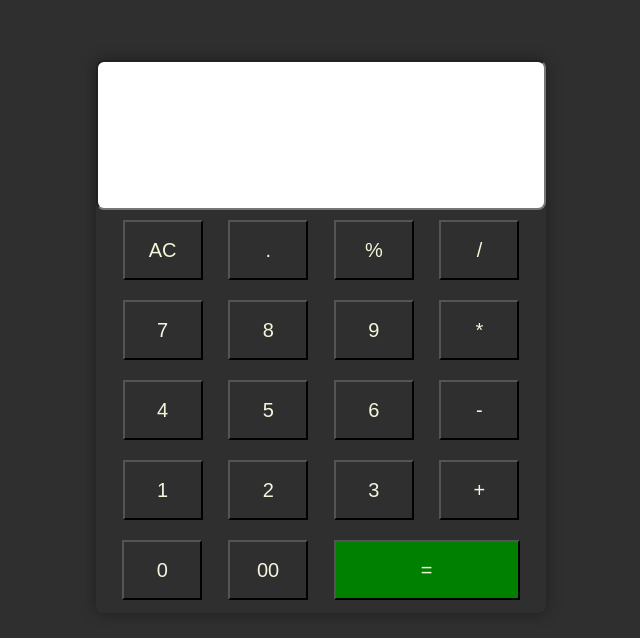
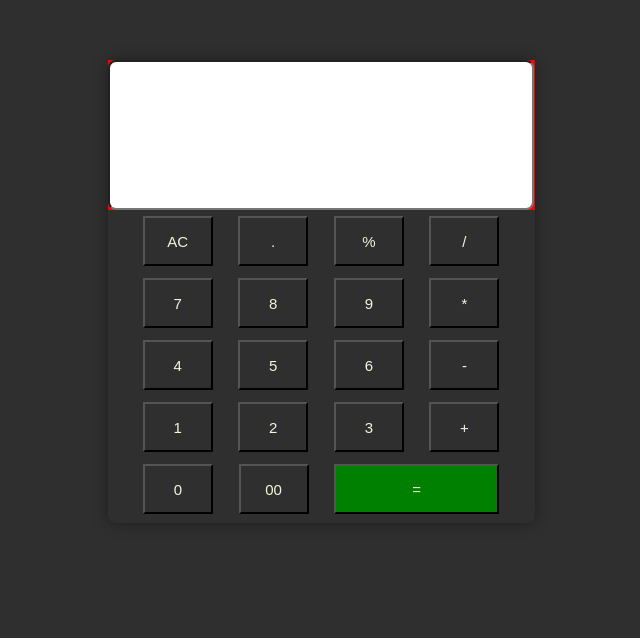
Before and after one commit to ItsRushi7/Calculator, a plain HTML site: page index.html in a window 1280 px wide. Shown: the whole page, without its empty margins (319-959 px from the left). Drawn offline with Linux system fonts and the light colour scheme.

Commit message:
All Done

```diff
--- a/index.html
+++ b/index.html
@@ -5,7 +5,6 @@
     <meta charset="UTF-8">
     <meta name="viewport" content="width=device-width, initial-scale=1.0">
     <link rel="stylesheet" href="style.css">
-    <script src="script.js"></script>
     <title> Calculator </title>
 </head>
 
@@ -17,41 +16,41 @@
         </div>
 
         <div class="first">
-            <input class="button" type="button" value="AC" onclick="Run()">
-            <input class="button" type="button" value="." onclick="Run()">
-            <input type="button" value="%" onclick="Run()">
-            <input type="button" value="/" onclick="Run()">
+            <button class="button">AC</button>
+            <button class="button">.</button>
+            <button class="button">%</button>
+            <button class="button">/</button>
         </div>
 
         <div class="second">
-            <input type="button" value="7" onclick="Run()">
-            <input type="button" value="8" onclick="Run()">
-            <input type="button" value="9" onclick="Run()">
-            <input type="button" value="*" onclick="Run()">
+            <button class="button">7</button>
+            <button class="button">8</button>
+            <button class="button">9</button>
+            <button class="button">*</button>
         </div>
 
         <div class="third">
-            <input type="button" value="4" onclick="Run()">
-            <input type="button" value="5" onclick="Run()">
-            <input type="button" value="6" onclick="Run()">
-            <input type="button" value="-" onclick="Run()">
+            <button class="button">4</button>
+            <button class="button">5</button>
+            <button class="button">6</button>
+            <button class="button">-</button>
         </div>
 
         <div class="fourth">
-            <input type="button" value="1" onclick="Run()">
-            <input type="button" value="2" onclick="Run()">
-            <input type="button" value="3" onclick="Run()">
-            <input type="button" value="+" onclick="Run()">
+            <button class="button">1</button>
+            <button class="button">2</button>
+            <button class="button">3</button>
+            <button class="button">+</button>
         </div>
 
         <div class="fifth">
-            <input type="button" value="0" onclick="Run()">
-            <input type="button" value="00" onclick="Run()">
-            <input style="width: 186px; background-color: green;" type="button" value="=">
-            <!-- <input type="button" value="="> -->
+            <button class="button">0</button>
+            <button class="button">00</button>
+            <button style="width: 165px; background-color: green;">=</button>
         </div>
     </div>
     </div>
+    <script src="script.js"></script>
 </body>
 
 </html>
--- a/script.js
+++ b/script.js
@@ -1,7 +1,21 @@
-function Run() {
-    let button = document.querySelector(".button").value;
-    console.log(button);
-    let id = document.getElementById("text");
-    id.value = button;
+let string = "";
+let input = document.getElementById("text");
+console.log(input);
+let buttons = document.querySelectorAll("button");
 
-}
+Array.from(buttons).forEach((button) => {
+    button.addEventListener('click', (e) => {
+        if (e.target.innerHTML == "AC") {
+            string = '';
+            input.value = string;
+        }
+        else if (e.target.innerHTML ==  "=") {
+            string = eval(string);
+            input.value=string;
+        }
+        else{
+            string = string + e.target.innerHTML;
+            input.value = string;
+        }
+    });
+});
--- a/style.css
+++ b/style.css
@@ -17,15 +17,17 @@ body {
     display: flex;
     flex-direction: column;
     justify-content: center;
-    max-width: 450px;
+    max-width: 427px;
     margin: 60px auto;
     padding-bottom: 3px;
 }
-
+.main{
+    background-color: red;
+}
 .main input {
     border-radius: 8px;
     background-color: white;
-    width: 450px;
+    max-width: 426px;
     height: 150px;
     margin: auto;
     font-size: 40px;
@@ -42,29 +44,25 @@ body {
     justify-content: space-evenly;
 }
 
-.first input,
-.second input,
-.third input,
-.fourth input,
-.fifth input {
+.first button,
+.second button,
+.third button,
+.fourth button,
+.fifth button {
     background: transparent;
     color: beige;
     cursor: pointer;
-    font-size: 20px;
-    height: 60px;
-    width: 80px;
-    margin: 10px 8px;
+    font-size: 15px;
+    height: 50px;
+    width: 70px;
+    margin: 6px 8px;
 }
 
 
-@media(max-width:400px) {
+@media(max-width:500px) {
 
-    .container {
-        margin: 0px;
-    }
-
-    .main input {
-        width: 375px;
+    .main input{
+        max-width: 375px;
     }
 
     .first input,
```
